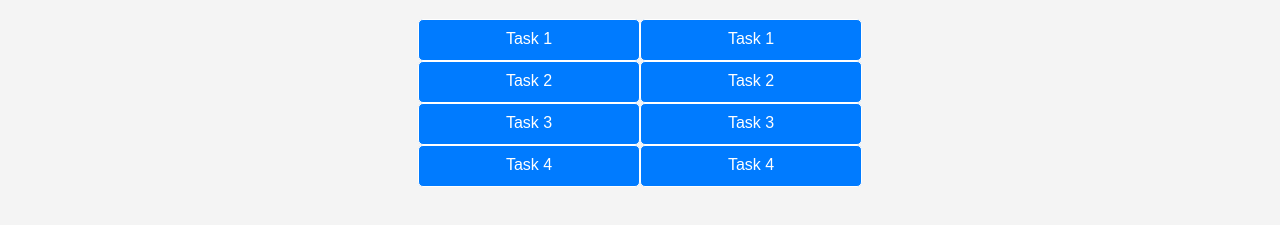
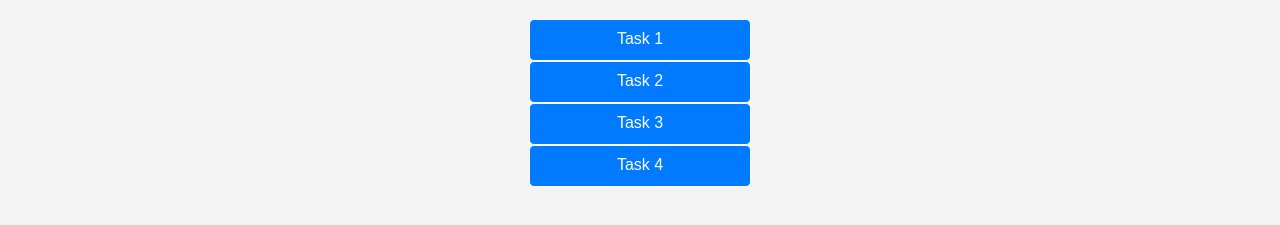
Before and after one commit to frasdor/goit-js-hw-02, a plain HTML site: page index.html in a window 1280 px wide. Shown: the part 81-306 px from the top of the page. Drawn offline with Linux system fonts and the light colour scheme.

Commit message:
deleted li

```diff
--- a/index.html
+++ b/index.html
@@ -17,12 +17,6 @@
             <a href="./index_folder/task-3.html">Task 3</a>
             <a href="./index_folder/task-4.html">Task 4</a>
         </li>
-        <li>
-            <a href="./index_folder/task-1.html">Task 1</a>
-            <a href="./index_folder/task-2.html">Task 2</a>
-            <a href="./index_folder/task-3.html">Task 3</a>
-            <a href="./index_folder/task-4.html">Task 4</a>
-        </li>
     </ul>
 
 </body>
```
